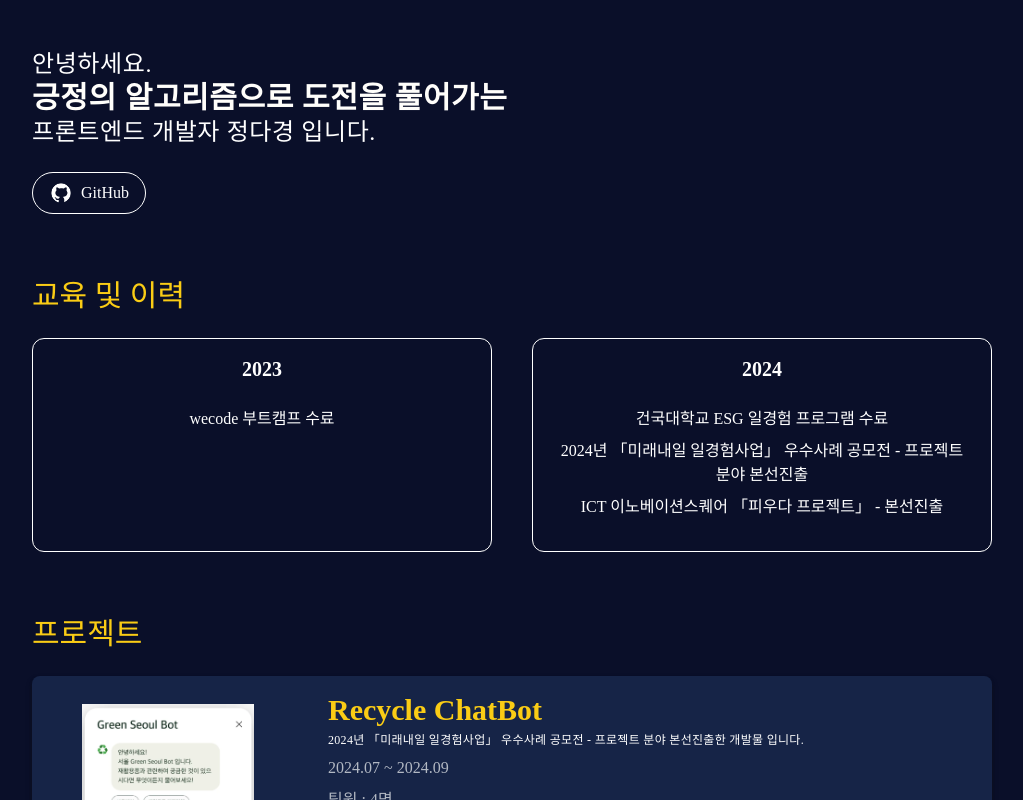
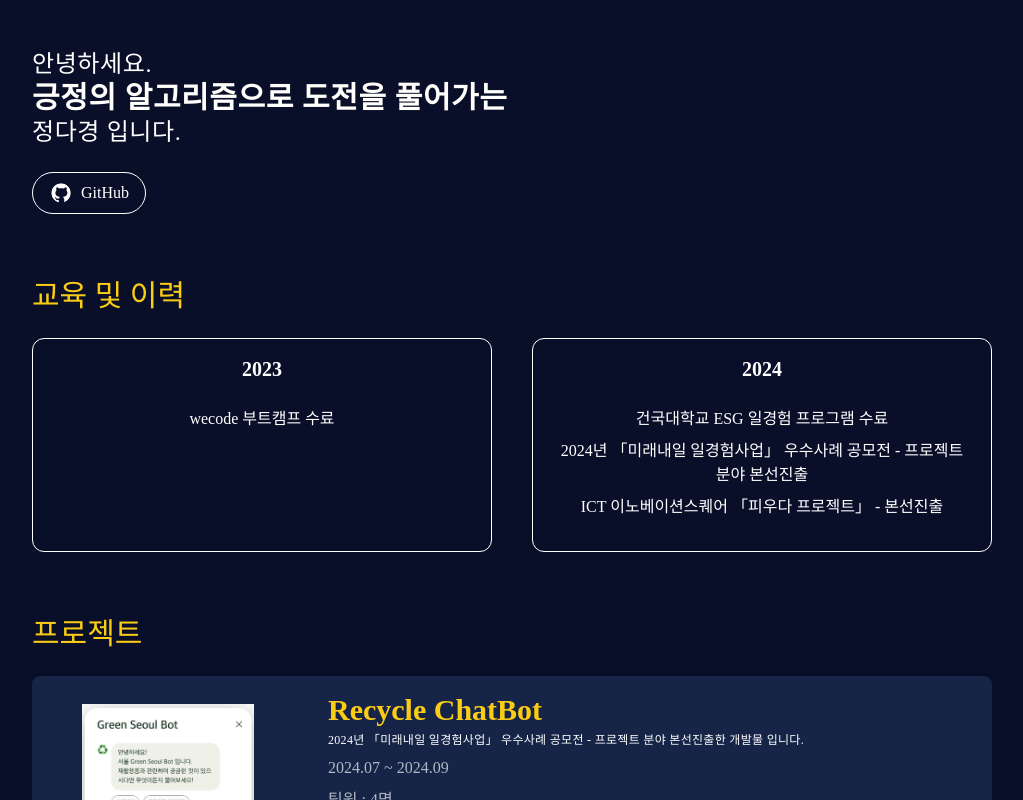
Before and after one commit to Jeong-Dagyeong/Dagyeong-portfolio, a Next.js app: page / in a window 1280 px wide. Shown: the top 800 px of the page, without its empty margins (128-1151 px from the left). Built offline with nearby package versions, Linux system fonts and the light colour scheme; a web font is replaced by a local one.

Commit message:
style : main 소개말 수정

```diff
--- a/src/app/page.tsx
+++ b/src/app/page.tsx
@@ -12,7 +12,7 @@ export default function Home() {
             안녕하세요. <br />
             <span className="font-bold text-3xl text-yellow-400 color-change">긍정의 알고리즘으로 도전을 풀어가는</span>
             <br />
-            프론트엔드 개발자 정다경 입니다.
+            정다경 입니다.
           </p>
           <Link
             href="https://github.com/Jeong-Dagyeong"
```
